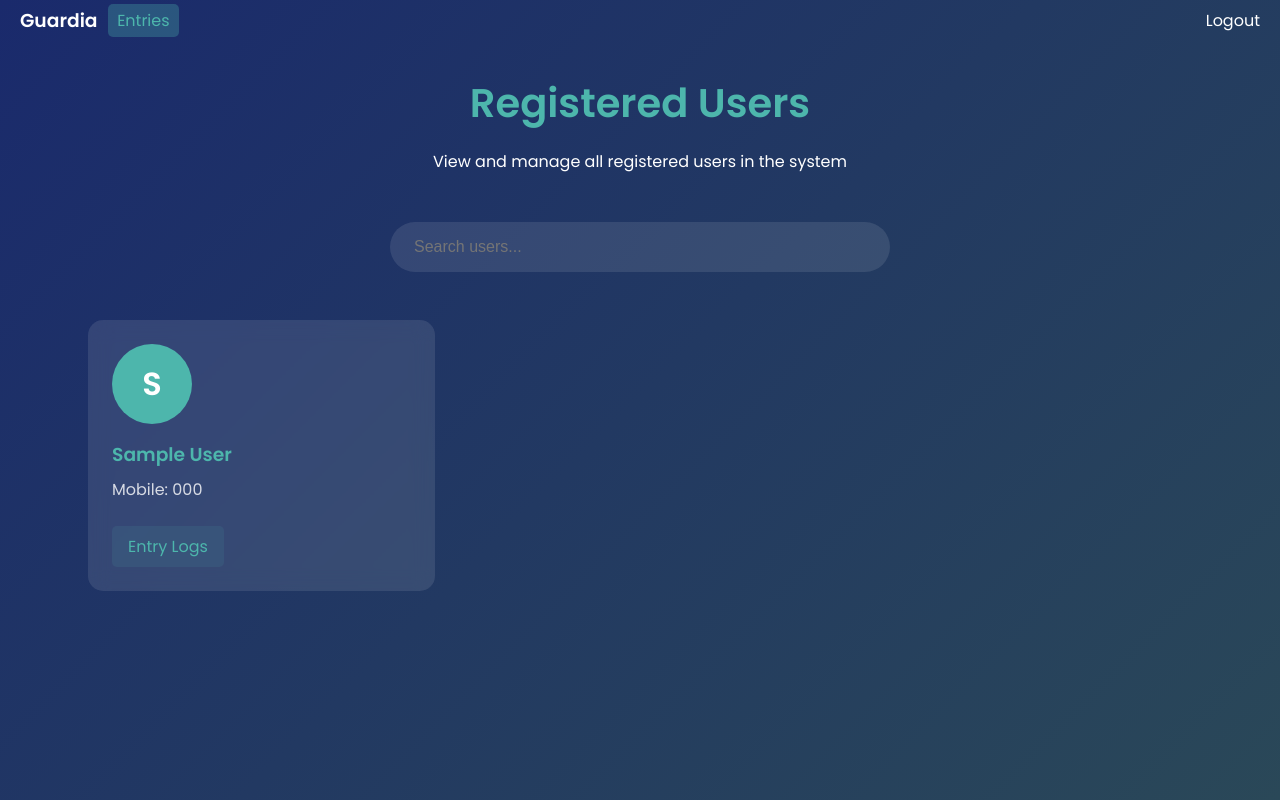
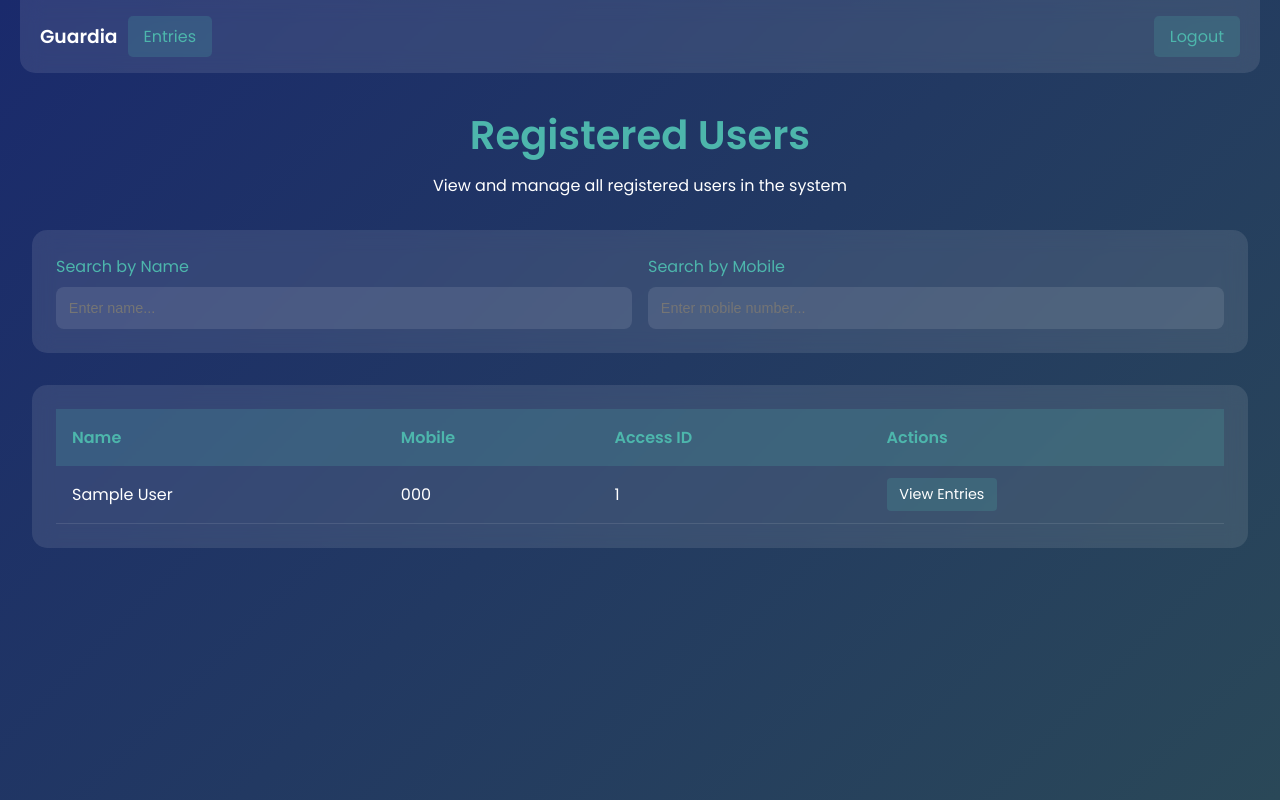
Before and after one commit to Hansraja/Guardia, a Flask app: page /users in a window 1280 px wide. Run offline with Flask 3, Linux system fonts and the light colour scheme; the visitor is signed in with stand-in values (Sample User, id 1); tables that the repository leaves empty or names only in its code hold one stand-in row (values such as "Sample post").

```diff
--- a/modules/user_registration.py
+++ b/modules/user_registration.py
@@ -10,5 +10,5 @@ def register_user(name, mobile, face_encoding):
         print(f"User {name} registered successfully.")
         return True
     else:
-        print("Face encoding could not be generated.")
+        print("Face encoding not available.")
         return False
--- a/web/templates/users.html
+++ b/web/templates/users.html
@@ -20,177 +20,154 @@
             min-height: 100vh;
         }
 
+        .navbar {
+            display: flex;
+            justify-content: space-between;
+            margin: 0 20px;
+            padding: 1rem 0;
+            align-items: center;
+            background: rgba(255, 255, 255, 0.1);
+            backdrop-filter: blur(10px);
+            border-radius: 0 0 15px 15px;
+        }
+
+        .nav-left {
+            display: flex;
+            align-items: center;
+            margin-left: 20px;
+        }
+
+        .nav-right {
+            margin-right: 20px;
+        }
+
         .container {
-            max-width: 1200px;
+            max-width: 1400px;
             margin: 0 auto;
             padding: 2rem;
         }
 
         .header {
             text-align: center;
-            margin-bottom: 3rem;
+            margin-bottom: 2rem;
             opacity: 0;
-            transform: translateY(-20px);
-            animation: fadeInDown 0.8s forwards;
+            animation: fadeIn 0.8s forwards;
         }
 
         .header h1 {
             font-size: 2.5rem;
             color: #4db6ac;
-            margin-bottom: 1rem;
+            margin-bottom: 0.5rem;
         }
 
-        .search-bar {
-            max-width: 500px;
-            margin: 0 auto 2rem;
-            position: relative;
+        .controls-container {
+            background: rgba(255, 255, 255, 0.1);
+            backdrop-filter: blur(10px);
+            border-radius: 15px;
+            padding: 1.5rem;
+            margin-bottom: 2rem;
+            display: grid;
+            grid-template-columns: repeat(auto-fit, minmax(200px, 1fr));
+            gap: 1rem;
             opacity: 0;
-            animation: fadeIn 0.8s 0.3s forwards;
+            animation: fadeIn 0.8s 0.2s forwards;
         }
 
-        .search-bar input {
-            width: 100%;
-            padding: 1rem 1.5rem;
-            border: none;
-            border-radius: 50px;
-            background: rgba(255, 255, 255, 0.1);
-            backdrop-filter: blur(10px);
-            color: #fff;
-            font-size: 1rem;
+        .search-group {
+            display: flex;
+            flex-direction: column;
         }
 
-        .search-bar input:focus {
+        .search-group label {
+            margin-bottom: 0.5rem;
+            color: #4db6ac;
+        }
+
+        .search-group input {
+            padding: 0.8rem;
+            border: none;
+            border-radius: 8px;
+            background: rgba(255, 255, 255, 0.1);
+            color: #fff;
+            font-size: 0.9rem;
+        }
+
+        .search-group input:focus {
             outline: none;
             background: rgba(255, 255, 255, 0.2);
         }
 
-        .users-grid {
-            display: grid;
-            grid-template-columns: repeat(auto-fill, minmax(300px, 1fr));
-            gap: 2rem;
-            padding: 1rem;
-        }
-
-        .user-card {
+        .table-container {
             background: rgba(255, 255, 255, 0.1);
             backdrop-filter: blur(10px);
             border-radius: 15px;
             padding: 1.5rem;
-            transition: all 0.3s ease;
+            overflow-x: auto;
             opacity: 0;
-            transform: translateY(20px);
-            animation: fadeInUp 0.8s forwards;
-            cursor: pointer;
+            animation: fadeIn 0.8s 0.4s forwards;
         }
 
-        .user-card:hover {
-            transform: translateY(-5px);
-            background: rgba(255, 255, 255, 0.15);
-            box-shadow: 0 10px 20px rgba(0,0,0,0.2);
+        table {
+            width: 100%;
+            border-collapse: collapse;
         }
 
-        .user-avatar {
-            width: 80px;
-            height: 80px;
-            border-radius: 50%;
-            margin-bottom: 1rem;
-            background: #4db6ac;
-            display: flex;
-            align-items: center;
-            justify-content: center;
-            font-size: 2rem;
-            font-weight: bold;
+        th {
+            background: rgba(77, 182, 172, 0.2);
+            padding: 1rem;
+            text-align: left;
+            font-weight: 600;
+            color: #4db6ac;
         }
 
-        .user-info h3 {
-            color: #4db6ac;
-            margin-bottom: 0.5rem;
+        td {
+            padding: 1rem;
+            border-bottom: 1px solid rgba(255, 255, 255, 0.1);
         }
 
-        .user-info p {
-            margin-bottom: 0.5rem;
-            opacity: 0.8;
+        tr {
+            transition: background 0.3s ease;
         }
 
-        .user-id {
-            color: #4db6ac;
-            text-decoration: none;
-            display: inline-block;
-            margin-top: 1rem;
-            padding: 0.5rem 1rem;
-            border-radius: 5px;
-            background: rgba(77, 182, 172, 0.1);
-            transition: all 0.3s ease;
-        }
-
-        .user-id:hover {
-            background: rgba(77, 182, 172, 0.2);
+        tr:hover {
+            background: rgba(255, 255, 255, 0.05);
         }
 
         .btn {
             color: #4db6ac;
             text-decoration: none;
             display: inline-block;
-            padding: 0.26rem 0.6rem;
+            padding: 0.5rem 1rem;
             border-radius: 5px;
-            background: rgba(77, 182, 172, 0.3);
+            background: rgba(77, 182, 172, 0.2);
             transition: all 0.3s ease;
+            margin-left: 10px;
         }
 
         .btn:hover {
             background: rgba(77, 182, 172, 0.4);
         }
 
-        @keyframes fadeIn {
-            from {
-                opacity: 0;
-            }
-            to {
-                opacity: 1;
-            }
-        }
-
-        @keyframes fadeInDown {
-            from {
-                opacity: 0;
-                transform: translateY(-20px);
-            }
-            to {
-                opacity: 1;
-                transform: translateY(0);
-            }
-        }
-
-        @keyframes fadeInUp {
-            from {
-                opacity: 0;
-                transform: translateY(20px);
-            }
-            to {
-                opacity: 1;
-                transform: translateY(0);
-            }
-        }
-
-        .floating-button {
-            position: fixed;
-            bottom: 2rem;
-            right: 2rem;
-            background: #4db6ac;
-            width: 60px;
-            height: 60px;
-            border-radius: 50%;
-            display: flex;
-            align-items: center;
-            justify-content: center;
-            cursor: pointer;
-            box-shadow: 0 4px 15px rgba(0,0,0,0.2);
+        .action-btn {
+            padding: 0.4rem 0.8rem;
+            border-radius: 4px;
+            color: #fff;
+            text-decoration: none;
+            font-size: 0.9rem;
             transition: all 0.3s ease;
         }
 
-        .floating-button:hover {
-            transform: scale(1.1);
-            background: #45a49a;
+        .view-btn {
+            background: rgba(77, 182, 172, 0.2);
+        }
+
+        .view-btn:hover {
+            background: rgba(77, 182, 172, 0.4);
+        }
+
+        @keyframes fadeIn {
+            from { opacity: 0; transform: translateY(20px); }
+            to { opacity: 1; transform: translateY(0); }
         }
 
         @media (max-width: 768px) {
@@ -198,60 +175,84 @@
                 padding: 1rem;
             }
 
-            .users-grid {
+            .controls-container {
                 grid-template-columns: 1fr;
             }
         }
     </style>
 </head>
 <body>
-    <div style="display: flex; justify-content: space-between;margin: 0 20px;padding: 4px 0; align-items: center;">
-        <div style="display: flex; justify-content: flex-start; align-items: center; height: 100%;">
+    <div class="navbar">
+        <div class="nav-left">
             <h3>Guardia</h3>
-            <a href="/entries" class="btn" style="margin-left: 10px;">Entries</a>
+            <a href="/entries" class="btn">Entries</a>
         </div>
-        <a href="/logout" style="color: #fff; text-decoration: none;">Logout</a>
+        <div class="nav-right">
+            <a href="/logout" class="btn">Logout</a>
+        </div>
     </div>
+
     <div class="container">
         <div class="header">
             <h1>Registered Users</h1>
             <p>View and manage all registered users in the system</p>
         </div>
 
-        <div class="search-bar">
-            <input type="text" placeholder="Search users..." id="searchInput">
+        <div class="controls-container">
+            <div class="search-group">
+                <label>Search by Name</label>
+                <input type="text" placeholder="Enter name..." id="nameSearch">
+            </div>
+            <div class="search-group">
+                <label>Search by Mobile</label>
+                <input type="text" placeholder="Enter mobile number..." id="mobileSearch">
+            </div>
         </div>
 
-        <div class="users-grid" id="usersGrid">
-            {% for user in users %}
-            <div class="user-card" style="animation-delay: {{ loop.index0 * 0.1 }}s">
-                <div class="user-avatar">{{ user.name[0] }}</div>
-                <div class="user-info">
-                    <h3>{{ user.name }}</h3>
-                    <p>Mobile: {{ user.mobile }}</p>
-                    <a href="/user_entries/{{ user.id }}" class="user-id">Entry Logs</a>
-                </div>
-            </div>
-            {% endfor %}
+        <div class="table-container">
+            <table>
+                <thead>
+                    <tr>
+                        <th>Name</th>
+                        <th>Mobile</th>
+                        <th>Access ID</th>
+                        <th>Actions</th>
+                    </tr>
+                </thead>
+                <tbody id="usersTableBody">
+                    {% for user in users %}
+                    <tr>
+                        <td>{{ user.name }}</td>
+                        <td>{{ user.mobile }}</td>
+                        <td>{{ user.id }}</td>
+                        <td>
+                            <a href="/user_entries/{{ user.id }}" class="action-btn view-btn">View Entries</a>
+                        </td>
+                    </tr>
+                    {% endfor %}
+                </tbody>
+            </table>
         </div>
-
-        <!-- <div class="floating-button" onclick="window.location.href='add-user.html'">
-            <svg width="24" height="24" viewBox="0 0 24 24" fill="none" stroke="white" stroke-width="2">
-                <line x1="12" y1="5" x2="12" y2="19"></line>
-                <line x1="5" y1="12" x2="19" y2="12"></line>
-            </svg>
-        </div> -->
     </div>
 
     <script>
-        document.getElementById('searchInput').addEventListener('input', function() {
-            const searchTerm = this.value.toLowerCase();
-            const userCards = document.querySelectorAll('.user-card');
-            userCards.forEach(card => {
-                const userName = card.querySelector('h3').textContent.toLowerCase();
-                card.style.display = userName.includes(searchTerm) ? 'block' : 'none';
-            });
-        });
+        function filterUsers() {
+            const nameSearch = document.getElementById('nameSearch').value.toLowerCase();
+            const mobileSearch = document.getElementById('mobileSearch').value.toLowerCase();
+            const usersTableBody = document.getElementById('usersTableBody');
+            const rows = usersTableBody.getElementsByTagName('tr');
+
+            for (let row of rows) {
+                const name = row.cells[0].textContent.toLowerCase();
+                const mobile = row.cells[1].textContent.toLowerCase();
+                const matchesName = name.includes(nameSearch);
+                const matchesMobile = mobile.includes(mobileSearch);
+                row.style.display = matchesName && matchesMobile ? '' : 'none';
+            }
+        }
+
+        document.getElementById('nameSearch').addEventListener('input', filterUsers);
+        document.getElementById('mobileSearch').addEventListener('input', filterUsers);
     </script>
 </body>
 </html>
```
Also changed, not shown: config.py (+6 -6 lines), main.py (+23 -21 lines), modules/face_recognition_module.py (+19 -15 lines), modules/utils.py (+19 -0 lines), web/templates/entries.html (+26 -19 lines), web/templates/home.html (+122 -16 lines).
